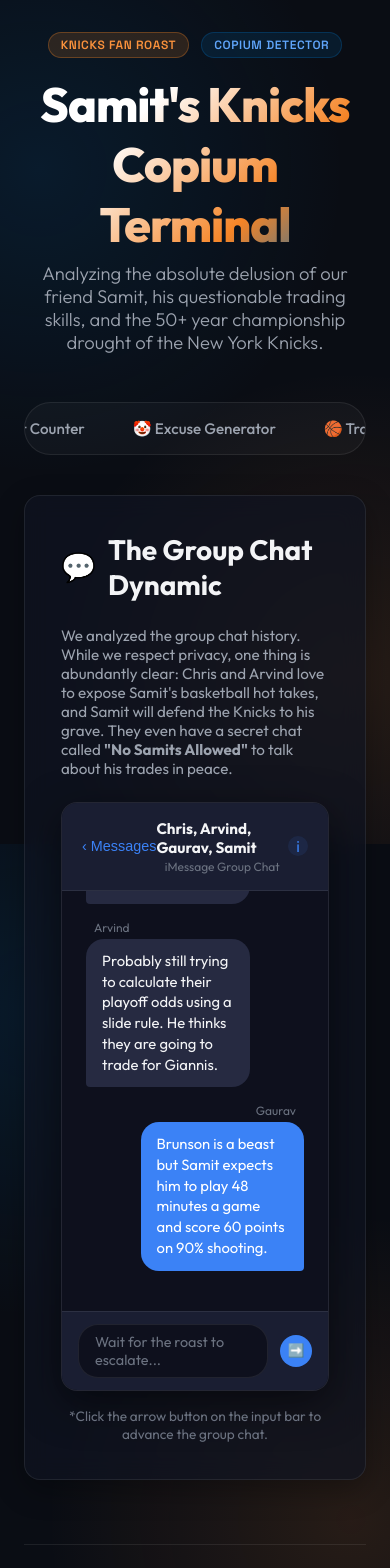
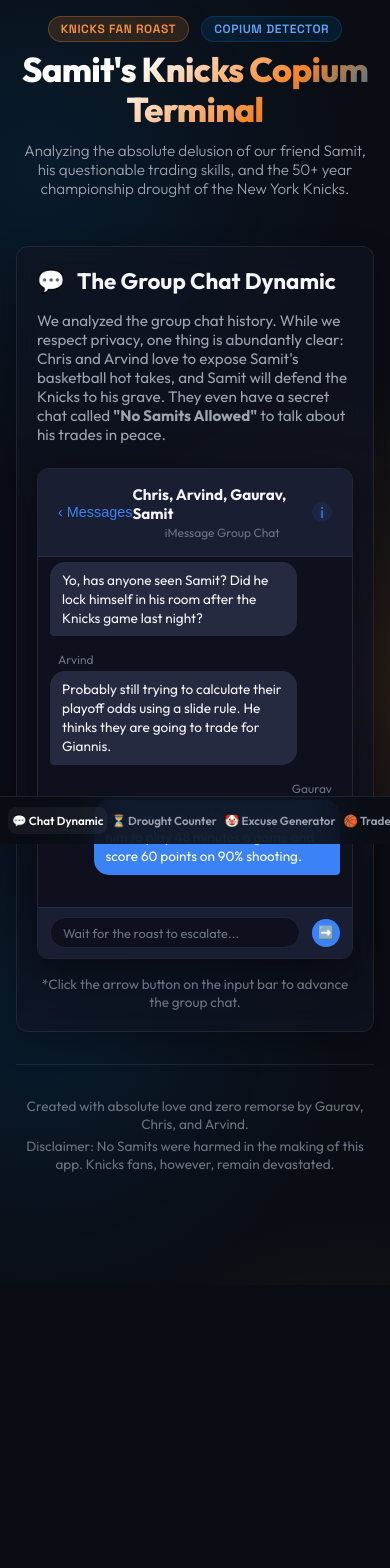
Before and after one commit to gbhatia478/samit_knicks, a React (Vite) app: page / in a window 390 px wide. Shown: the top 1568 px of the page. After the commit the page ends 1285 px from the top, so only its background shows below. Built offline with nearby package versions, Linux system fonts and the light colour scheme.

Commit message:
style: optimize layout and navigation for iPhone Pro (safe areas, bottom navigation)

```diff
--- a/index.html
+++ b/index.html
@@ -3,7 +3,7 @@
   <head>
     <meta charset="UTF-8" />
     <link rel="icon" type="image/svg+xml" href="/favicon.svg" />
-    <meta name="viewport" content="width=device-width, initial-scale=1.0" />
+    <meta name="viewport" content="width=device-width, initial-scale=1.0, viewport-fit=cover" />
     <title>Samit's Knicks Copium Terminal</title>
     <meta name="description" content="An interactive web application detailing the absolute copium of Samit's Knicks fandom and the NBA championship drought." />
     <!-- PostHog Tracking -->
--- a/src/App.css
+++ b/src/App.css
@@ -32,7 +32,7 @@
 
 body {
   margin: 0;
-  padding: 0;
+  padding: env(safe-area-inset-top, 0px) env(safe-area-inset-right, 0px) env(safe-area-inset-bottom, 0px) env(safe-area-inset-left, 0px);
   background-color: var(--bg-dark);
   color: var(--text-primary);
   font-family: var(--font-primary);
@@ -780,3 +780,227 @@
   color: var(--knicks-orange-text);
   text-decoration: none;
 }
+
+/* iPhone Pro & Mobile Optimizations */
+@media (max-width: 600px) {
+  .nav-tabs {
+    position: fixed;
+    bottom: 0;
+    left: 0;
+    right: 0;
+    width: 100% !important;
+    max-width: 100% !important;
+    margin: 0 !important;
+    border-radius: 0;
+    border-top: 1px solid var(--border-color);
+    border-bottom: none;
+    border-left: none;
+    border-right: none;
+    background: rgba(10, 13, 20, 0.88);
+    backdrop-filter: blur(20px);
+    -webkit-backdrop-filter: blur(20px);
+    z-index: 999;
+    padding: 0.6rem 0.5rem calc(0.6rem + env(safe-area-inset-bottom, 0px));
+    justify-content: space-around;
+    gap: 0;
+  }
+
+  .tab-btn {
+    flex-direction: column;
+    font-size: 0.725rem;
+    font-weight: 600;
+    padding: 0.4rem 0.25rem;
+    border-radius: var(--radius-sm);
+    gap: 4px;
+    background: transparent !important;
+    box-shadow: none !important;
+    color: var(--text-secondary);
+    flex: 1;
+    justify-content: center;
+    align-items: center;
+  }
+
+  .tab-btn.active {
+    color: #FFF !important;
+    background: rgba(255, 255, 255, 0.05) !important;
+  }
+
+  /* Prevent content overlap with the bottom tab bar */
+  .app-container {
+    padding-top: calc(1rem + env(safe-area-inset-top, 0px));
+    padding-bottom: calc(5.5rem + env(safe-area-inset-bottom, 0px));
+    padding-left: 1rem;
+    padding-right: 1rem;
+  }
+
+  .app-title {
+    font-size: 2.15rem;
+    line-height: 1.15;
+  }
+
+  .app-subtitle {
+    font-size: 0.95rem;
+    margin-top: 0.75rem;
+  }
+
+  .badge-container {
+    margin-bottom: 0.5rem;
+  }
+
+  .glass-card {
+    padding: 1.25rem;
+    margin-bottom: 1.25rem;
+    border-radius: var(--radius-md);
+  }
+
+  .card-title {
+    font-size: 1.4rem;
+    margin-bottom: 1rem;
+  }
+
+  .imessage-container {
+    border-radius: var(--radius-md);
+  }
+
+  .imessage-body {
+    height: 350px;
+    padding: 1rem 0.75rem;
+  }
+
+  .message-group {
+    max-width: 85%;
+  }
+
+  .message-bubble {
+    font-size: 0.85rem;
+    padding: 0.55rem 0.75rem;
+    border-radius: 15px;
+  }
+
+  .imessage-input-area {
+    padding: 0.6rem 0.75rem;
+  }
+
+  .input-mock {
+    padding: 0.4rem 0.75rem;
+    font-size: 0.8rem;
+  }
+
+  .send-mock-btn {
+    width: 28px;
+    height: 28px;
+    font-size: 0.8rem;
+  }
+
+  .counter-grid {
+    grid-template-columns: repeat(5, 1fr);
+    gap: 0.25rem;
+    margin: 1.5rem 0;
+  }
+
+  .counter-item {
+    padding: 0.75rem 0.25rem;
+    border-radius: var(--radius-sm);
+  }
+
+  .counter-value {
+    font-size: 1.25rem;
+  }
+
+  .counter-label {
+    font-size: 0.55rem;
+    margin-top: 0.25rem;
+  }
+
+  .counter-footer-text {
+    font-size: 0.85rem;
+  }
+
+  .excuse-box {
+    padding: 1.75rem 1rem;
+    min-height: 100px;
+  }
+
+  .excuse-text {
+    font-size: 1.15rem;
+  }
+
+  .trade-row {
+    gap: 0.75rem;
+  }
+
+  .trade-column {
+    padding: 1rem;
+  }
+
+  .trade-team-header {
+    font-size: 1rem;
+    margin-bottom: 0.75rem;
+  }
+
+  .trade-item {
+    font-size: 0.85rem;
+    padding: 0.6rem 0.75rem;
+  }
+
+  .trade-verdict-box {
+    padding: 1.25rem;
+  }
+
+  .verdict-header {
+    margin-bottom: 1rem;
+  }
+
+  .verdict-title {
+    font-size: 1.15rem;
+  }
+
+  .verdict-score {
+    font-size: 1.15rem;
+  }
+
+  .verdict-details {
+    grid-template-columns: 1fr;
+    gap: 0.75rem;
+  }
+
+  .detail-metric {
+    padding: 0.75rem;
+  }
+
+  .metric-value {
+    font-size: 1rem;
+  }
+
+  .refund-form {
+    gap: 1rem;
+  }
+
+  .slider-container {
+    flex-direction: column;
+    align-items: stretch;
+    gap: 0.5rem;
+  }
+
+  .slider-label {
+    text-align: left;
+    min-width: unset;
+  }
+
+  .checkbox-group {
+    align-items: flex-start;
+  }
+
+  .checkbox-group input {
+    margin-top: 0.2rem;
+  }
+
+  .popup-box {
+    padding: 2rem 1.25rem;
+  }
+
+  .app-footer {
+    margin-top: 2rem;
+    padding-bottom: 1.5rem;
+  }
+}
```
